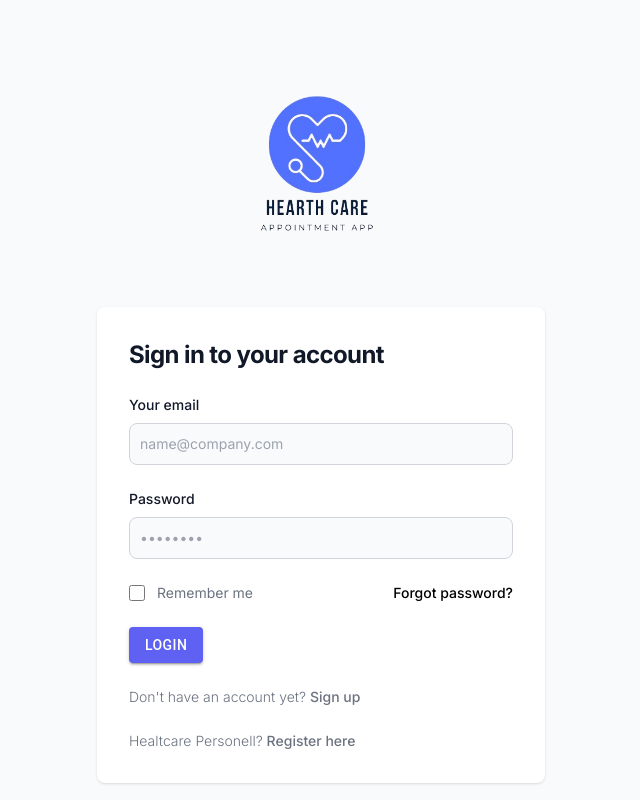
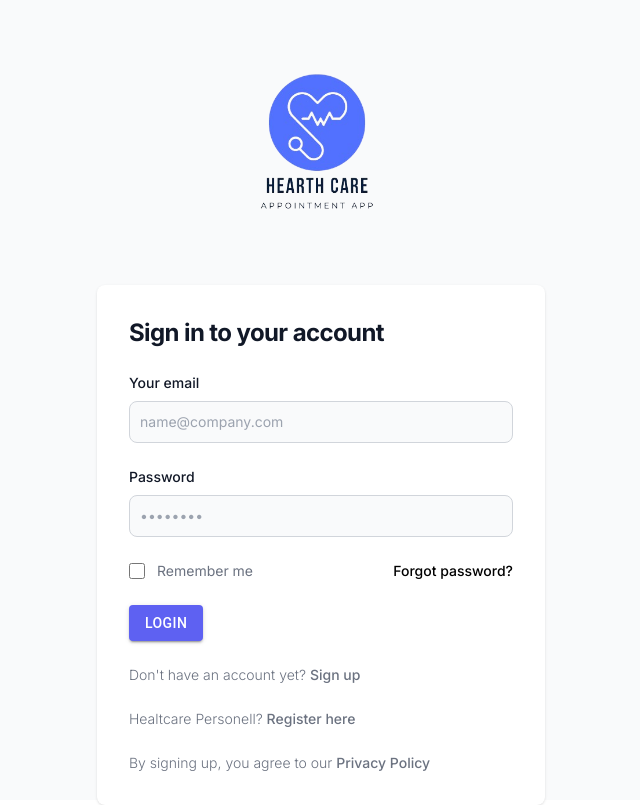
Before and after one commit to nhsunion/hc-frontend, a Next.js app: page / in a window 1280 px wide. Shown: the whole page, without its empty margins (319-959 px from the left). Built offline with nearby package versions, Linux system fonts and the light colour scheme.

Commit message:
initial privacy page

```diff
--- a/src/app/login/page.tsx
+++ b/src/app/login/page.tsx
@@ -7,8 +7,8 @@ export default function LoginForm() {
   return (
     <section className="bg-gray-50 dark:bg-gray-900">
       <div className="flex flex-col items-center justify-center px-6 py-8 mx-auto md:h-screen lg:py-0">
-        <a
-          href="#"
+        <Link
+          href="/login"
         >
           <Image
             className="mr-2"
@@ -17,7 +17,7 @@ export default function LoginForm() {
             width={290}
             height={400}
           />
-        </a>
+        </Link>
         <div className="w-full bg-white rounded-lg shadow dark:border md:mt-0 sm:max-w-md xl:p-0 dark:bg-gray-800 dark:border-gray-700">
           <div className="p-6 space-y-4 md:space-y-6 sm:p-8">
             <h1 className="text-xl font-bold leading-tight tracking-tight text-gray-900 md:text-2xl dark:text-white">
@@ -95,6 +95,13 @@ export default function LoginForm() {
                   Register here
                 </Link>
               </p>
+              <p className="text-sm font-light text-gray-500 dark:text-gray-400">
+                By signing up, you agree to our{" "}
+                <Link href="/privacy"
+                  className="font-medium text-primary-600 hover:underline dark:text-primary-500">
+                  Privacy Policy
+                </Link>
+              </p>
             </form>
           </div>
         </div>
--- /dev/null
+++ b/src/app/privacy/page.tsx
@@ -0,0 +1,11 @@
+import Link from "next/link"
+import Image from "next/image"
+
+
+export default function PrivacyPolicy() {
+    return (
+        <article>
+            <h1 className="text-5xl p-8">Privacy Policy</h1>
+        </article>
+    )
+}
```
Also changed, not shown: 1 other file (tests, documents, lock files or other folders).
